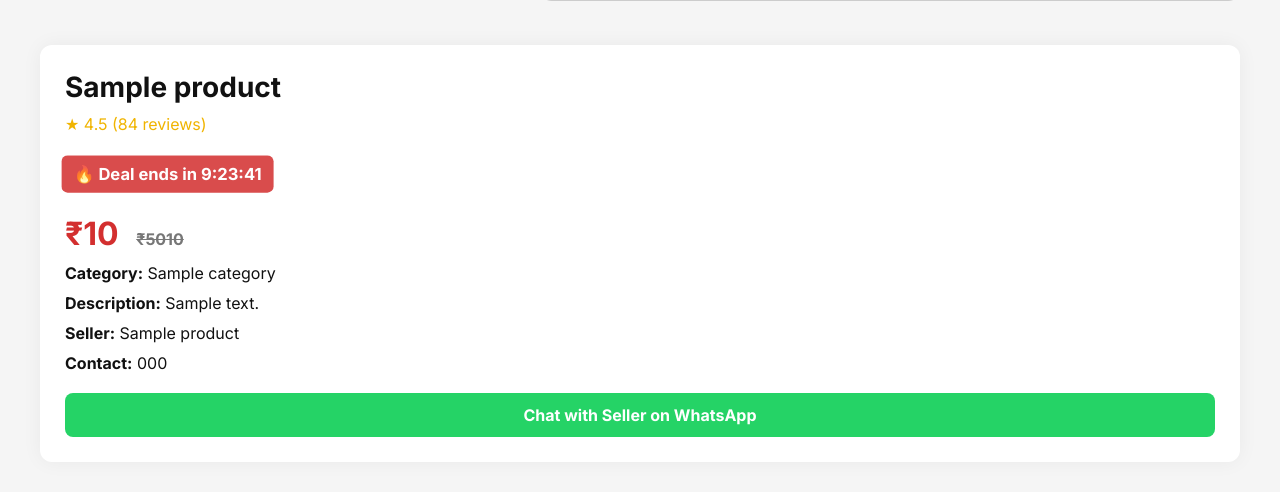
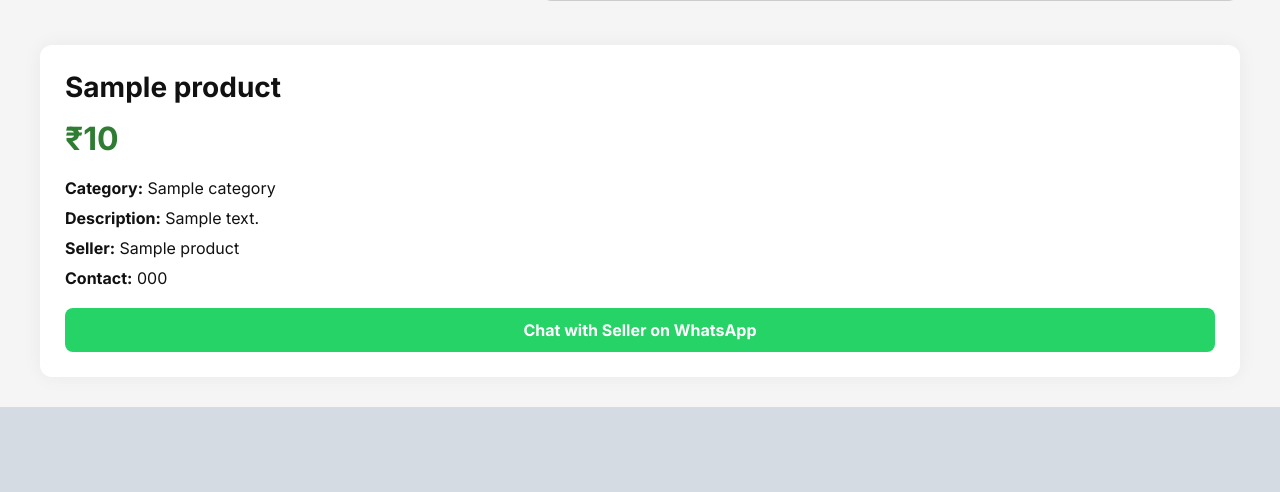
Before and after one commit to akshatabakre/Resell-nitrr, a Flask app: template templates/product_detail.html in a window 1280 px wide. Shown: the part 555-1047 px from the top of the page. After the commit the page ends 962 px from the top, so only its background shows below. Run offline with Flask 3, Linux system fonts and the light colour scheme; the template is opened without the code that fills it: most values are stand-ins (such as "Sample title", 1, 10 or a date in 2020); grey boxes marked "Sample" are stand-in pictures; some libraries are stand-ins or nearby versions.

Commit message:
product details

```diff
--- a/templates/product_detail.html
+++ b/templates/product_detail.html
@@ -34,16 +34,17 @@
       gap: 15px;
     }
 
-    .gallery img {
+    .gallery a img {
       width: 100%;
       border-radius: 10px;
       object-fit: cover;
       border: 2px solid #ddd;
-      transition: transform 0.2s ease;
+      transition: transform 0.3s ease, box-shadow 0.3s ease;
     }
 
-    .gallery img:hover {
+    .gallery a img:hover {
       transform: scale(1.05);
+      box-shadow: 0 8px 16px rgba(0, 0, 0, 0.1);
       border-color: #0f62fe;
     }
 
@@ -55,6 +56,12 @@
       width: 100%;
       border-radius: 12px;
       border: 2px solid #ccc;
+      animation: fadeIn 0.6s ease-in;
+    }
+
+    @keyframes fadeIn {
+      from { opacity: 0; transform: translateY(10px); }
+      to { opacity: 1; transform: translateY(0); }
     }
 
     .details {
@@ -65,47 +72,24 @@
       box-shadow: 0 0 20px rgba(0,0,0,0.05);
       position: sticky;
       top: 30px;
+      animation: slideUp 0.5s ease-out;
+    }
+
+    @keyframes slideUp {
+      from { transform: translateY(20px); opacity: 0; }
+      to { transform: translateY(0); opacity: 1; }
     }
 
     .details h1 {
       font-size: 1.75rem;
-      margin-bottom: 10px;
-    }
-
-    .rating {
-      color: #f0b400;
-      margin-bottom: 10px;
+      margin-bottom: 15px;
     }
 
     .price {
       font-size: 2rem;
       font-weight: bold;
-      color: #d32f2f;
-      margin-top: 10px;
-    }
-
-    .original-price {
-      font-size: 1rem;
-      color: #777;
-      text-decoration: line-through;
-      margin-left: 10px;
-    }
-
-    .deal-timer {
-      background: #d32f2f;
-      color: white;
-      font-weight: bold;
-      padding: 8px 12px;
-      border-radius: 6px;
-      display: inline-block;
-      margin: 12px 0;
-      animation: pulse 1s infinite;
-    }
-
-    @keyframes pulse {
-      0% { transform: scale(1); opacity: 1; }
-      50% { transform: scale(1.05); opacity: 0.8; }
-      100% { transform: scale(1); opacity: 1; }
+      color: #2e7d32;
+      margin-bottom: 20px;
     }
 
     .meta p {
@@ -122,6 +106,7 @@
       font-weight: bold;
       border-radius: 8px;
       text-decoration: none;
+      transition: background 0.3s ease;
     }
 
     .whatsapp:hover {
@@ -142,7 +127,7 @@
         overflow-x: auto;
       }
 
-      .gallery img {
+      .gallery a img {
         width: 100px;
         height: 100px;
         flex-shrink: 0;
@@ -155,7 +140,9 @@
     <!-- Side Gallery -->
     <div class="gallery">
       {% for url in product.image_urls %}
-      <img src="{{ url }}" alt="Product Thumbnail" />
+      <a href="{{ url }}" target="_blank">
+        <img src="{{ url }}" alt="Product Thumbnail" />
+      </a>
       {% endfor %}
     </div>
 
@@ -167,12 +154,7 @@
     <!-- Product Info -->
     <div class="details">
       <h1>{{ product.name }}</h1>
-      <div class="rating">★ 4.5 (84 reviews)</div>
-      <div class="deal-timer">🔥 Deal ends in 9:23:41</div>
-      <div class="price">
-        ₹{{ product.price }}
-        <span class="original-price">₹{{ product.price + 5000 }}</span>
-      </div>
+      <div class="price">₹{{ product.price }}</div>
 
       <div class="meta">
         <p><strong>Category:</strong> {{ product.category }}</p>
```
